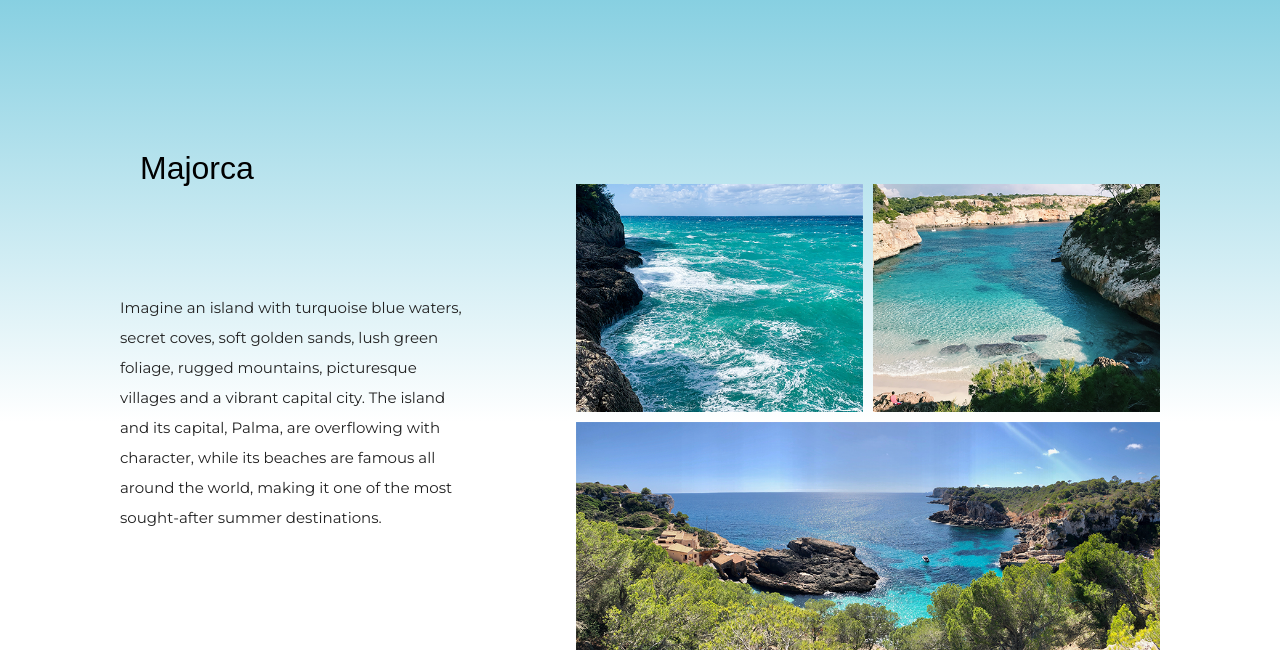
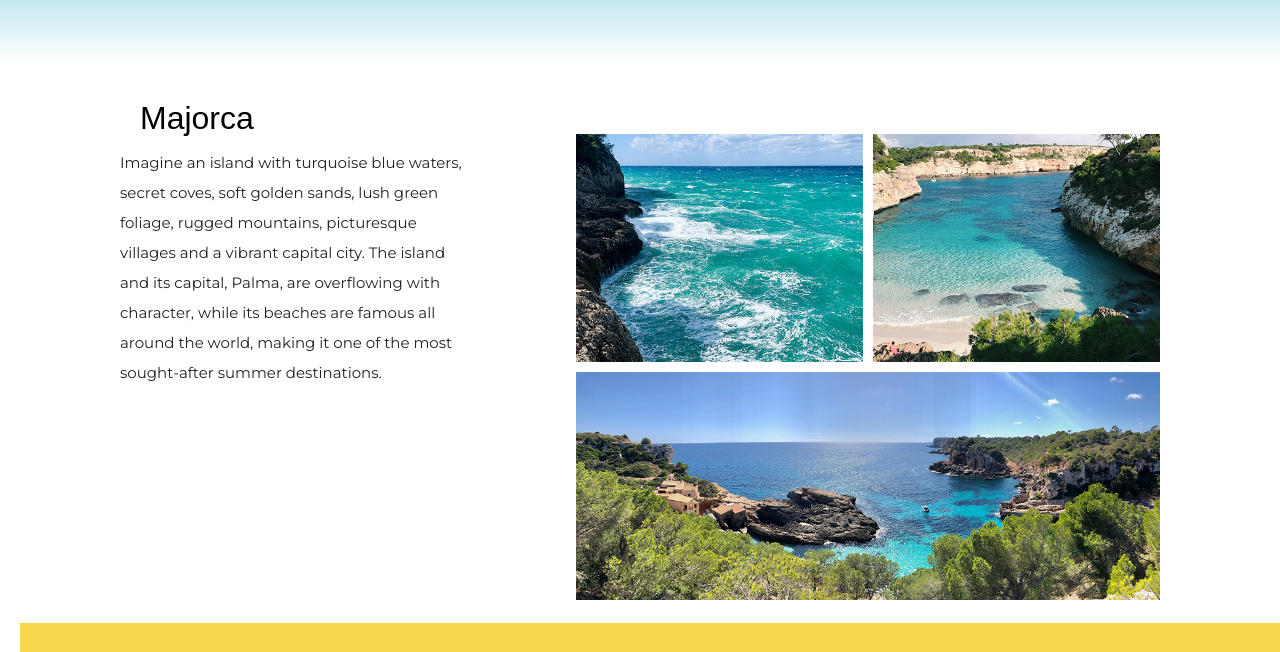
Before and after one commit to brittneyadams99/wunderlust, a plain HTML site: page wunderlust-majorca.html in a window 1280 px wide. Shown: the part 178-830 px from the top of the page. Drawn offline with Linux system fonts and the light colour scheme; a web font is replaced by a local one.

Commit message:
Adjustment to header

```diff
--- a/styles.css
+++ b/styles.css
@@ -771,7 +771,7 @@ footer a {
         display: grid;
         grid-template-columns: auto 1fr;
         align-items: center;
-        background: linear-gradient(to bottom, var(--teal), var(--white));
+        background: linear-gradient(to bottom, var(--teal) 10%, var(--white) 40%);
     }
 
     #logo {
@@ -858,7 +858,7 @@ footer a {
         display: grid;
         grid-template-columns: 1fr 1.5fr;
         align-items: center;
-        margin-top: -300px;
+        margin-top: -350px;
     }
 
     #intro h2,
@@ -871,6 +871,7 @@ footer a {
 
     #intro p {
         font-size: 15px;
+        margin-top: -200px;
     }
 
     #img-grid {
```
